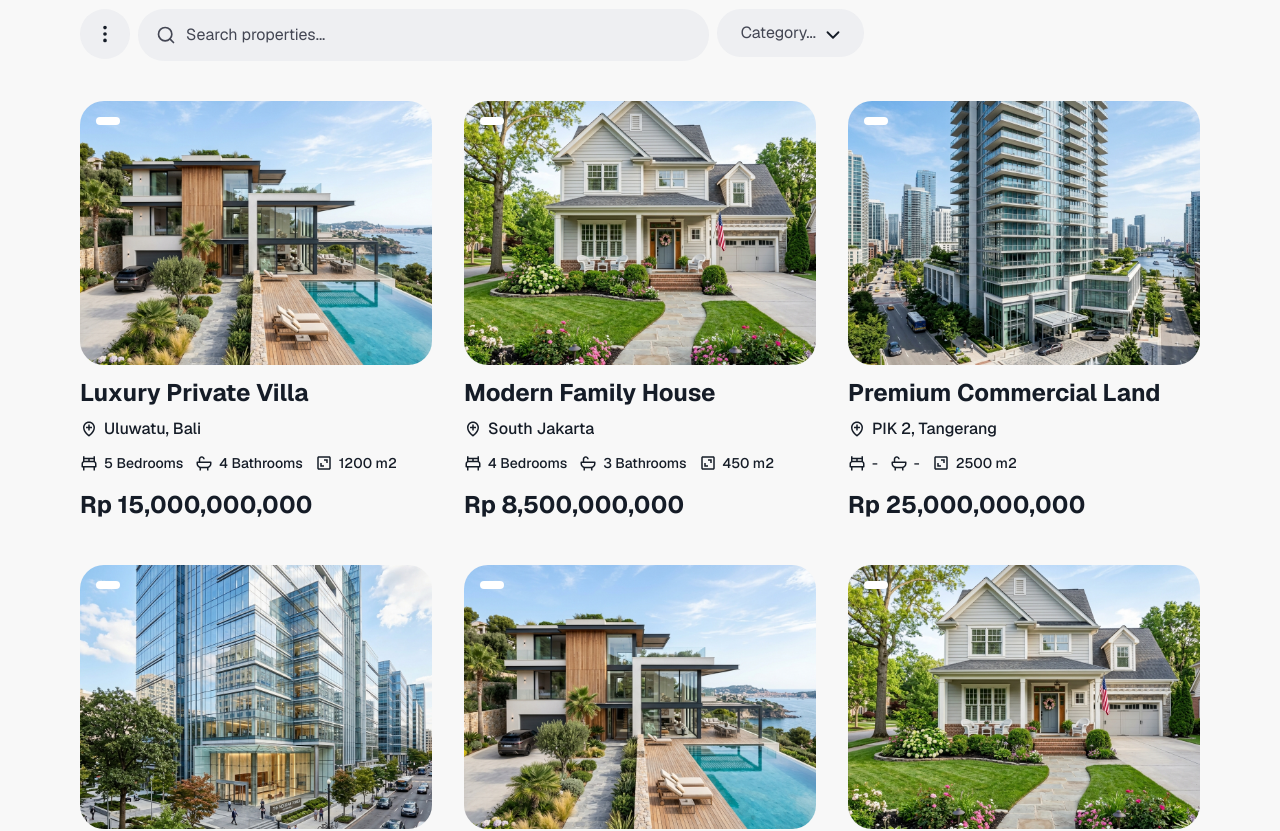
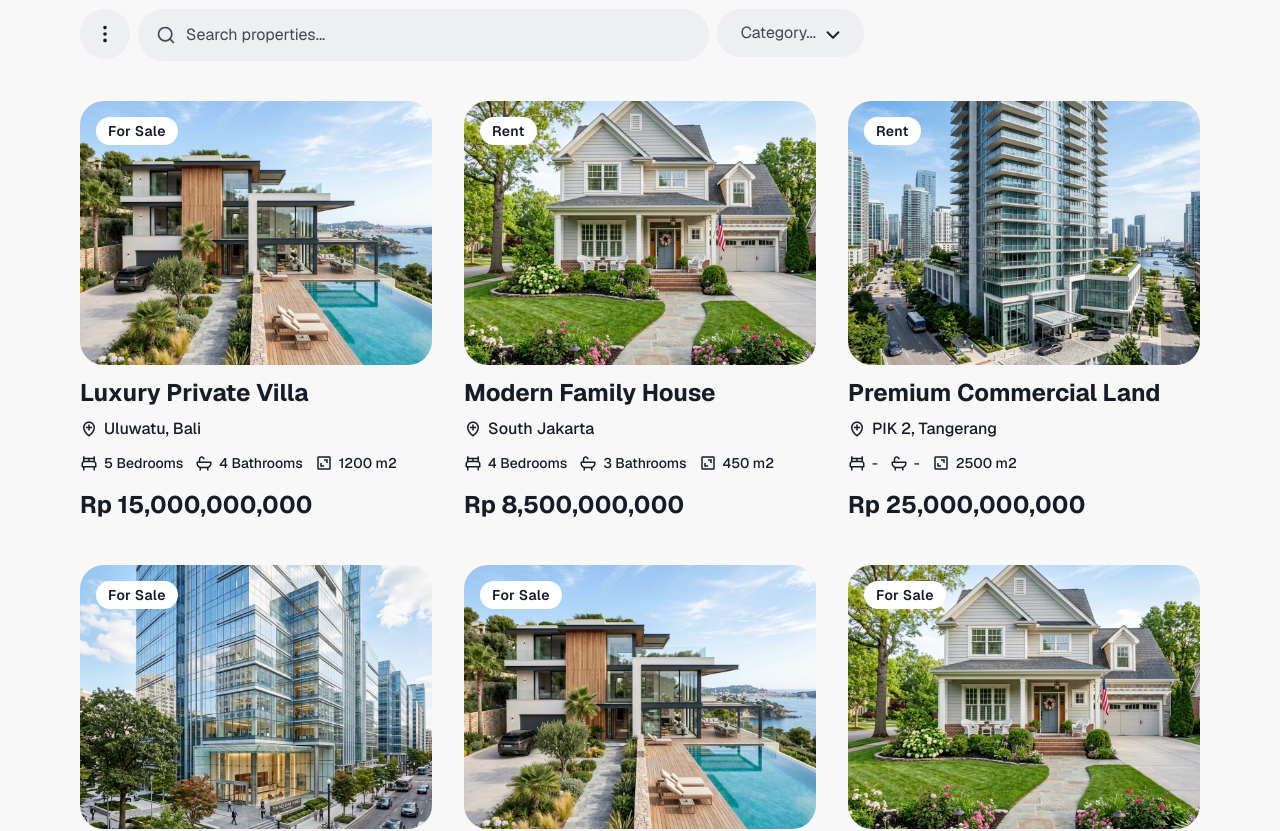
Before and after one commit to AIDILYOWIE/agency_property_website, a Next.js app: page /portfolio in a window 1280 px wide. Shown: the part 1040-1871 px from the top of the page. Built offline with nearby package versions, Linux system fonts and the light colour scheme.

Commit message:
:white_check_mark: Update title font

```diff
--- a/app/_components/sections/WhoWeServe.tsx
+++ b/app/_components/sections/WhoWeServe.tsx
@@ -23,7 +23,7 @@ export function WhoWeServe() {
           <span className="text-label-md text-on-background uppercase tracking-wider mb-3">
             Who We Serve
           </span>
-          <h2 className="text-3xl md:text-4xl font-semibold text-on-background max-w-2xl">
+          <h2 className="text-3xl md:text-4xl font-semibold font-cinzel text-on-background max-w-2xl">
             A Trusted Partner for Asset Owners and Premium Investors
           </h2>
         </div>
--- a/app/portfolio/page.tsx
+++ b/app/portfolio/page.tsx
@@ -9,7 +9,7 @@ const propertiesData = [
     {
         title: "Luxury Private Villa",
         location: "Uluwatu, Bali",
-        category: "Villas",
+        status: "For Sale",
         beds: "5 Bedrooms",
         baths: "4 Bathrooms",
         area: "1200 m2",
@@ -19,7 +19,7 @@ const propertiesData = [
     {
         title: "Modern Family House",
         location: "South Jakarta",
-        category: "Premium Houses",
+        status: "Rent",
         beds: "4 Bedrooms",
         baths: "3 Bathrooms",
         area: "450 m2",
@@ -29,7 +29,7 @@ const propertiesData = [
     {
         title: "Premium Commercial Land",
         location: "PIK 2, Tangerang",
-        category: "Strategic Land",
+        status: "Rent",
         beds: "-",
         baths: "-",
         area: "2500 m2",
@@ -39,7 +39,7 @@ const propertiesData = [
     {
         title: "Office Space Tower",
         location: "SCBD, Jakarta",
-        category: "Commercial Asset",
+        status: "For Sale",
         beds: "-",
         baths: "2 Bathrooms",
         area: "800 m2",
@@ -49,7 +49,7 @@ const propertiesData = [
     {
         title: "Ocean View Villa",
         location: "Seminyak, Bali",
-        category: "Villas",
+        status: "For Sale",
         beds: "3 Bedrooms",
         baths: "3 Bathrooms",
         area: "850 m2",
@@ -59,7 +59,7 @@ const propertiesData = [
     {
         title: "Minimalist Townhouse",
         location: "BSD City, Tangerang",
-        category: "Premium Houses",
+        status: "For Sale",
         beds: "3 Bedrooms",
         baths: "2 Bathrooms",
         area: "200 m2",
@@ -69,7 +69,7 @@ const propertiesData = [
     {
         title: "Minimalist Townhouse 2",
         location: "BSD City, Tangerang",
-        category: "Premium Houses",
+        status: "For Sale",
         beds: "3 Bedrooms",
         baths: "2 Bathrooms",
         area: "200 m2",
@@ -79,7 +79,7 @@ const propertiesData = [
     {
         title: "Minimalist Townhouse 3",
         location: "BSD City, Tangerang",
-        category: "Premium Houses",
+        status: "Rent",
         beds: "3 Bedrooms",
         baths: "2 Bathrooms",
         area: "200 m2",
@@ -89,7 +89,7 @@ const propertiesData = [
     {
         title: "Minimalist Townhouse 4",
         location: "BSD City, Tangerang",
-        category: "Premium Houses",
+        status: "For Sale",
         beds: "3 Bedrooms",
         baths: "2 Bathrooms",
         area: "200 m2",
@@ -99,7 +99,7 @@ const propertiesData = [
     {
         title: "Minimalist Townhouse 5",
         location: "BSD City, Tangerang",
-        category: "Premium Houses",
+        status: "Rent",
         beds: "3 Bedrooms",
         baths: "2 Bathrooms",
         area: "200 m2",
@@ -109,7 +109,7 @@ const propertiesData = [
     {
         title: "Minimalist Townhouse 6",
         location: "BSD City, Tangerang",
-        category: "Premium Houses",
+        status: "Rent",
         beds: "3 Bedrooms",
         baths: "2 Bathrooms",
         area: "200 m2",
```
